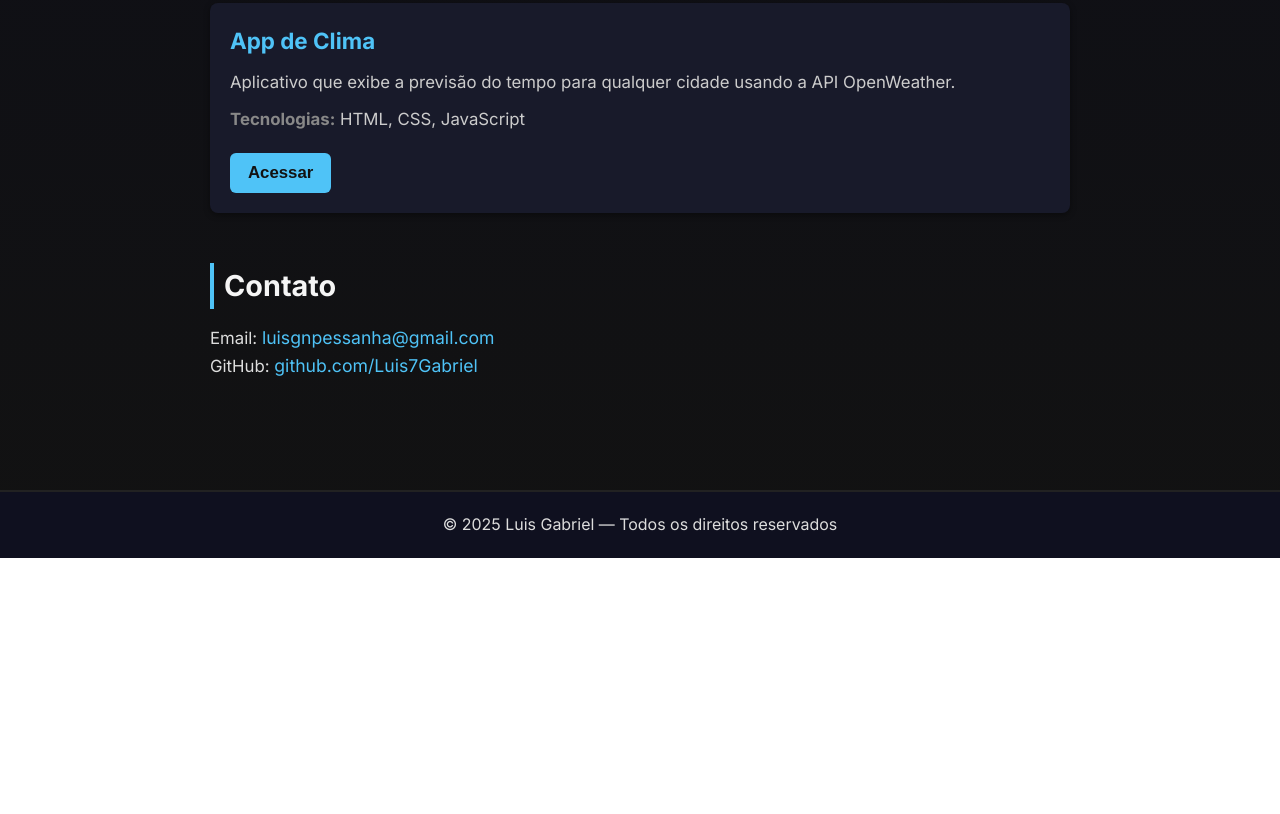
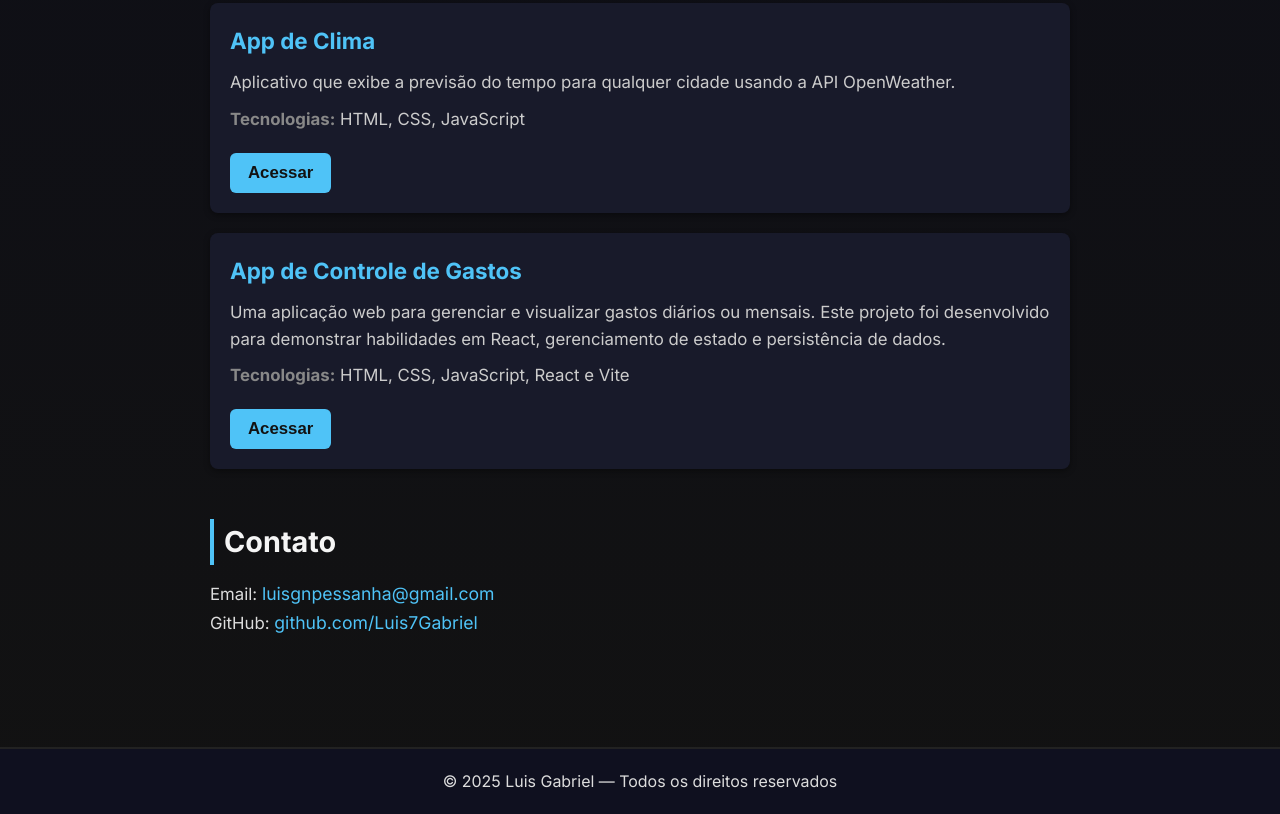
Before and after one commit to Luis7Gabriel/portfolio, a plain HTML site: page index.html in a window 1280 px wide. Shown: the part 1010-1824 px from the top of the page. Before the commit the page ends 1568 px from the top, so only its background shows below. Drawn offline with Linux system fonts and the light colour scheme.

Commit message:
Atualizando site

```diff
--- a/index.html
+++ b/index.html
@@ -193,6 +193,14 @@
           <button>Acessar</button>
         </a>
       </li>
+      <li class="projeto-card">
+        <h3>App de Controle de Gastos</h3>
+        <p>Uma aplicação web para gerenciar e visualizar gastos diários ou mensais. Este projeto foi desenvolvido para demonstrar habilidades em React, gerenciamento de estado e persistência de dados.</p>
+        <p><strong>Tecnologias:</strong> HTML, CSS, JavaScript, React e Vite</p>
+        <a href="https://github.com/Luis7Gabriel/controle-de-gastos-react" target="_blank" rel="noopener noreferrer">
+          <button>Acessar</button>
+        </a>
+      </li>
     </ul>
   </section>
 
```
